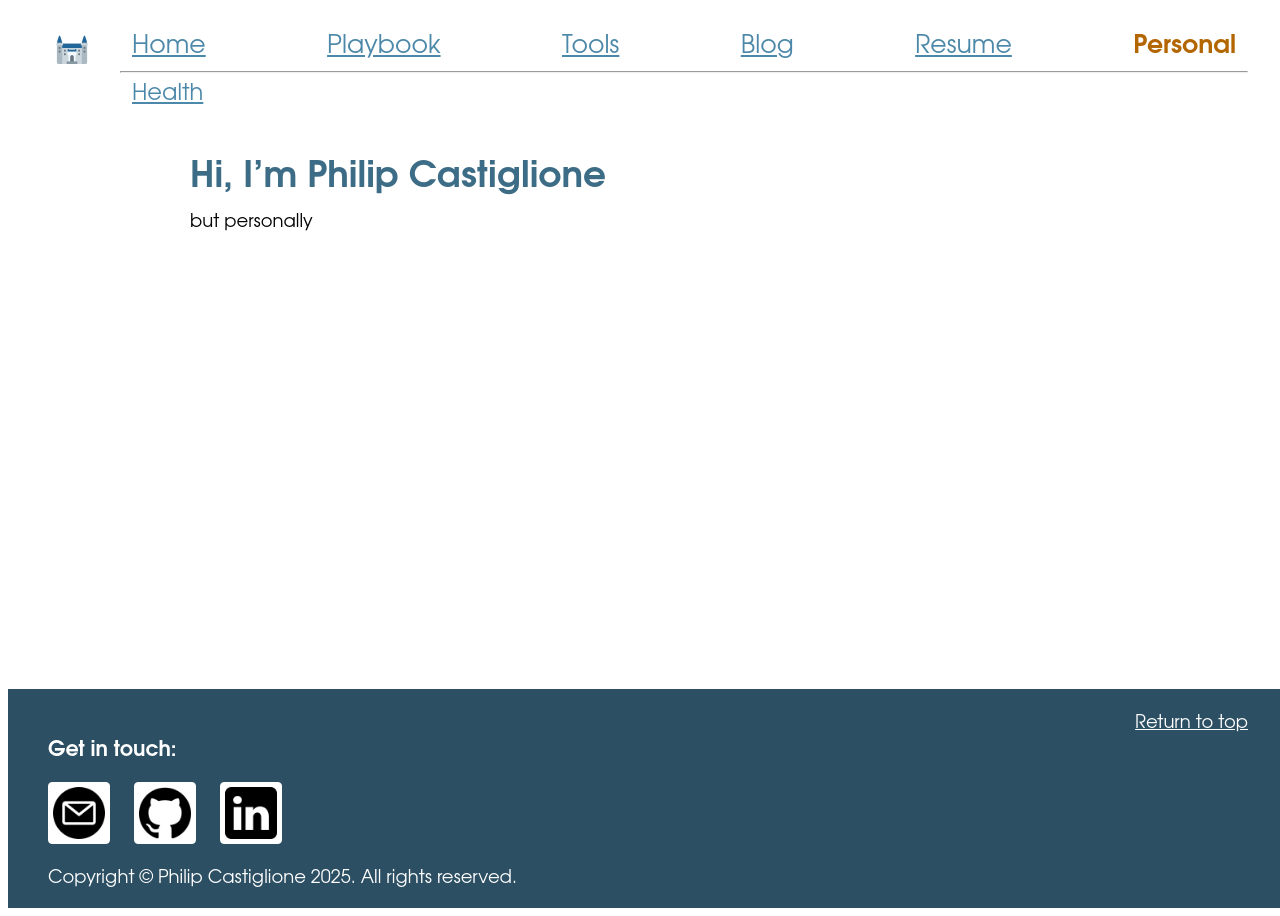
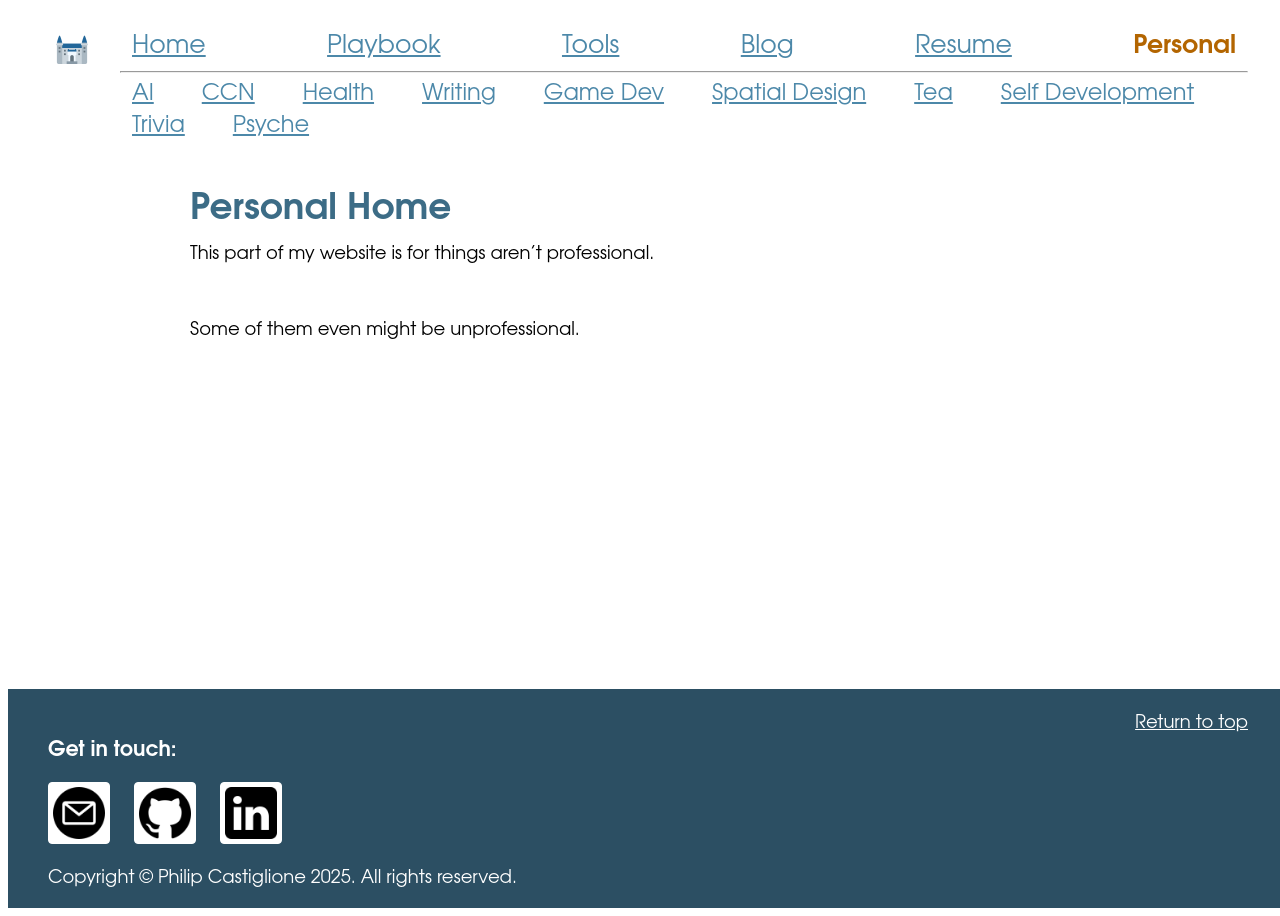
Before and after one commit to PhilipCastiglione/philipcastiglione.github.io, a Jekyll site: the page built from pages/personal/index.md, in a window 1280 px wide. Built offline with Jekyll 4.4.1, drawn with Linux system fonts in a browser that asks for light colours.

Commit message:
added shells for personal pages

```diff
--- a/404.html
+++ b/404.html
@@ -2,7 +2,7 @@
 layout: default
 title: Philip Castiglione – 404
 ---
-<div>
+<div class="outer-container">
   <h1>FOUR! ZERO! FOUR!</h1>
   <p>The requested page could not be found.</p>
   <p><a href="/">Home</a></p>
--- a/_data/nav.yml
+++ b/_data/nav.yml
@@ -14,12 +14,39 @@
 - name: Personal
   link: /personal/
   children:
+    - name: AI
+      link: /personal/ai.html
+    - name: CCN
+      link: /personal/ccn.html
     - name: Health
       link: /personal/health/
       children:
         - name: Exercise
           link: /personal/health/exercise.html
+        - name: Longevity
+          link: /personal/health/longevity/
         - name: Sleep
           link: /personal/health/sleep.html
         - name: Electromagnetic Radiation
           link: /personal/health/emr.html
+    - name: Writing
+      link: /personal/writing.html
+    - name: Game Dev
+      link: /personal/game_dev.html
+    - name: Spatial Design
+      link: /personal/spatial_design.html
+    - name: Tea
+      link: /personal/tea.html
+    - name: Self Development
+      link: /personal/self_development.html
+    - name: Trivia
+      link: /personal/trivia.html
+    - name: Psyche
+      link: /personal/psyche/
+      children:
+        - name: Spirituality
+          link: /personal/psyche/spirituality.html
+        - name: Dreams
+          link: /personal/psyche/dreams.html
+        - name: Jung
+          link: /personal/psyche/jung.html
--- a/_sass/includes/header.scss
+++ b/_sass/includes/header.scss
@@ -22,7 +22,8 @@
 
 .includes-header {
     display: flex;
-    gap: $spacing-unit * 3;
+    flex-wrap: wrap;
+    gap: $spacing-unit * 0.5 $spacing-unit * 3;
     font-size: $font-size-base * 1.25;
     margin: $spacing-unit * 0.5 0;
 }
@@ -36,6 +37,7 @@
 .includes-header-link-item {
     border-radius: $border-radius;
     padding: $spacing-unit $spacing-unit * 1.5;
+    white-space: nowrap;
 }
 
 .includes-header-link-item-parent,
--- a/pages/personal/index.md
+++ b/pages/personal/index.md
@@ -4,6 +4,10 @@ title: Philip Castiglione
 permalink: /personal/
 ---
 
-# Hi, I'm Philip Castiglione
+# Personal Home
 
-but personally
+This part of my website is for things aren't professional.
+<br>
+<br>
+<br>
+Some of them even might be unprofessional.
```
Also changed, not shown: pages/personal/ai.md (added, +9 -0 lines), pages/personal/ccn.md (added, +9 -0 lines), pages/personal/game_dev.md (added, +9 -0 lines), pages/personal/health/index.md (+1 -1 lines), pages/personal/health/longevity.md (added, +9 -0 lines), pages/personal/psyche/dreams.md (added, +9 -0 lines), pages/personal/psyche/index.md (added, +9 -0 lines), pages/personal/psyche/jung.md (added, +9 -0 lines), pages/personal/psyche/spirituality.md (added, +9 -0 lines), pages/personal/self_development.md (added, +9 -0 lines), pages/personal/spatial_design.md (added, +9 -0 lines), pages/personal/tea.md (added, +9 -0 lines), pages/personal/trivia.md (added, +9 -0 lines), pages/personal/writing.md (added, +9 -0 lines).
